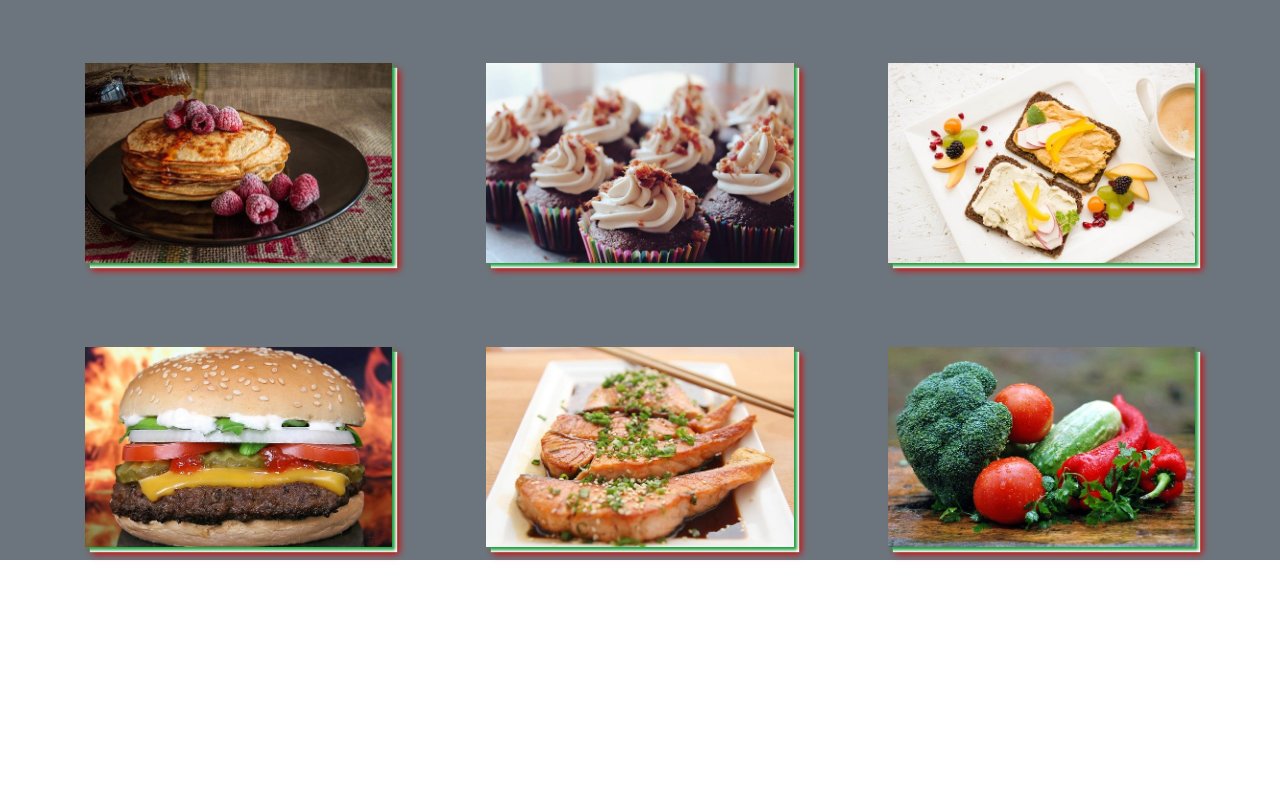
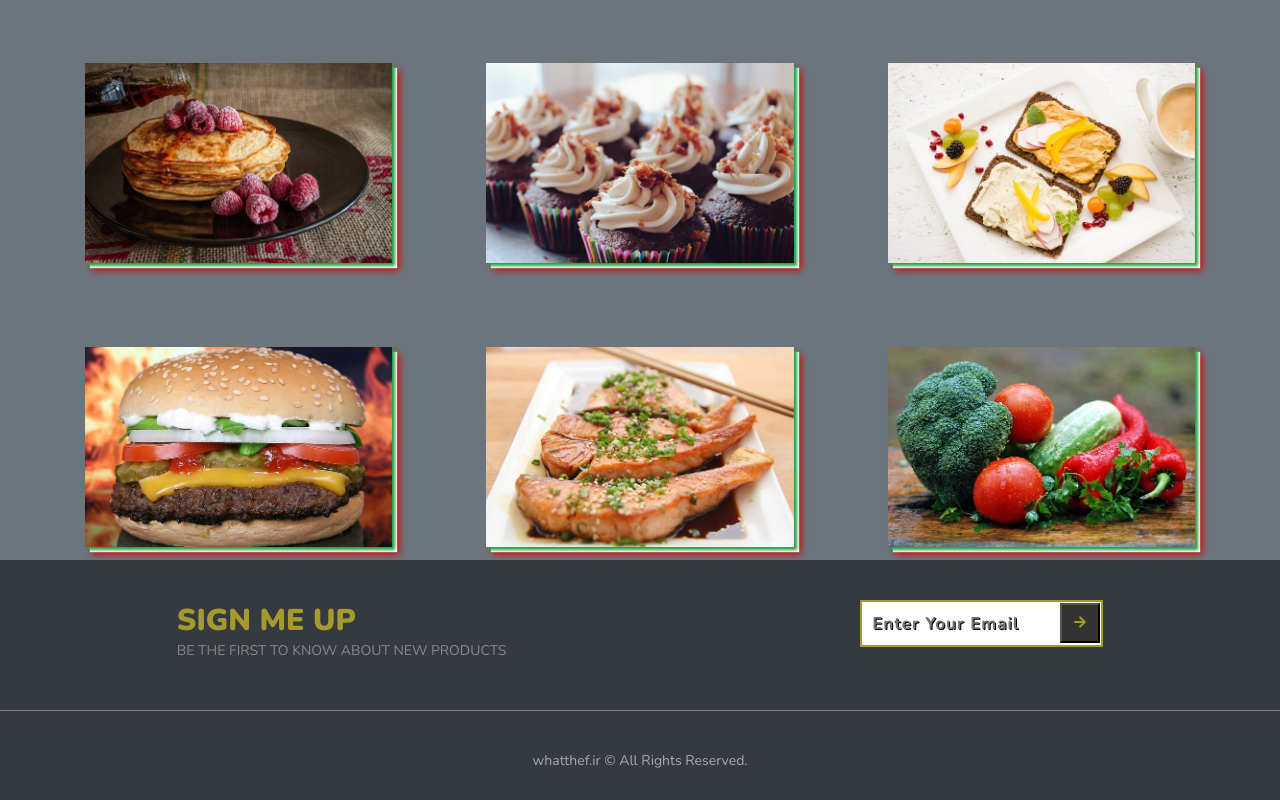
Before and after one commit to smdmori/Foods-Responsive, a plain HTML site: page index.html in a window 1280 px wide. Shown: the part 1840-2640 px from the top of the page. Before the commit the page ends 2431 px from the top, so only its background shows below. Drawn offline with nearby package versions, Linux system fonts and the light colour scheme.

Commit message:
End of Section footer

```diff
--- a/index.html
+++ b/index.html
@@ -111,6 +111,26 @@
 
         <!-- End of Section 3 -->
 
+        <!-- Section 4 -->
+
+        <section class="footer">
+            <div class="footer-text">
+                <h2 class="footer-heading">Sign Me Up</h2>
+                <p class="footer-description">Be the first to know about new products</p>
+            </div>
+            <form class="signup-form">
+                <input type="email" class="signup-form-input" placeholder="Enter Your Email">
+                <button type="submit" class="signup-form-btn">
+                    <i class="fas fa-arrow-right"></i>
+                </button>
+            </form>
+            <p class="copyright">
+                whatthef.ir &copy; All Rights Reserved.
+            </p>
+        </section>
+
+        <!-- End of Section 4 -->
+
     </div>
     <script src="script.js"></script>
 </body>
--- a/style.scss
+++ b/style.scss
@@ -1,6 +1,7 @@
 @import url('https://fonts.googleapis.com/css2?family=Nunito:wght@200;300;400;600;700;800;900&display=swap');
 
 $color-highlight: #ddda09;
+$color-gold: #a79a2d;
 $color-accent: #a0e7e5;
 $color-attention: #f57794;
 
@@ -290,6 +291,82 @@ html {
 
 /* End of Section 3 */
 
+/* Section 4 */
+
+.footer {
+    width: 100%;
+    height: 30vh;
+    background-color: #343a40;
+    padding: 4rem 0;
+    position: relative;
+
+    display: flex;
+    justify-content: space-around;
+}
+
+.footer-heading {
+    font-size: 3rem;
+    font-weight: 900;
+    text-transform: uppercase;
+    color: $color-gold;
+}
+
+.footer-description {
+    font-size: 1.4rem;
+    color: #888;
+    text-transform: uppercase;
+}
+
+.signup-form {
+    position: relative;
+
+    &-input {
+        font-size: 1.7rem;
+        font-weight: 700;
+        letter-spacing: 0.1rem;
+        color: $color-gold;
+        padding: 1rem;
+
+        border: 2px solid $color-gold;
+
+        &::placeholder {
+            text-shadow: 0.1rem 0.1rem 0.01rem #000;
+        }
+    }
+
+    &-btn {
+        position: absolute;
+        right: 0.3rem;
+        top: 0.3rem;
+        width: 4rem;
+        height: 4rem;
+        background-color: #333;
+        color: $color-gold;
+        cursor: pointer;
+        transition: all .3s;
+
+        &:hover {
+            background-color: #fff;
+            color: #333;
+            border: 2px solid $color-gold;
+        }
+    }
+}
+
+.copyright {
+    position: absolute;
+    bottom: 3rem;
+    color: #aaa;
+    font-size: 1.4rem;
+    text-align: center;
+
+    padding-top: 4rem;
+    width: 100%;
+    border-top: 1px solid #888;
+}
+
+/* End of Section 4 */
+
 
 .color-accent {
     color: $color-highlight;
```
Also changed, not shown: style.css, 1 other file.
